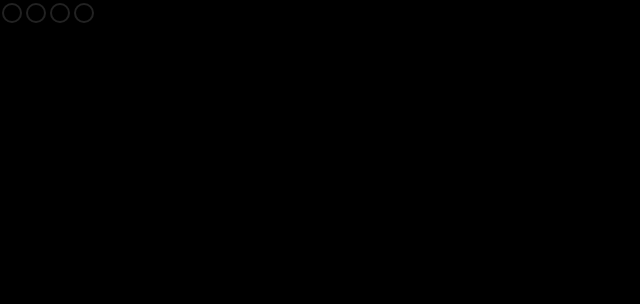
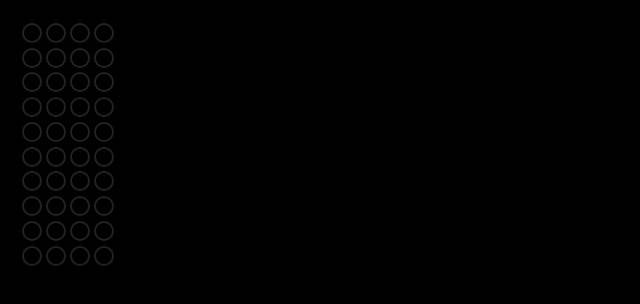
Before and after one commit to lime999/mastermind-react, a Next.js app: page / in a window 1280 px wide. Shown: the top 304 px of the page, without its empty margins (0-640 px from the left). Built offline with nearby package versions, Linux system fonts and the light colour scheme.

Commit message:
mastermind start

```diff
--- a/src/app/globals.css
+++ b/src/app/globals.css
@@ -28,13 +28,6 @@ body {
   padding: 0;
 }
 
-
-.board-row {
-  position: fixed;
-  inset: 0px;
-  margin: auto;
-}
-
 .pin {
   display: inline-block;
   width: 20px;
@@ -45,3 +38,14 @@ body {
   margin: 2px;
   vertical-align: middle;
 }
+
+.board-row:after {
+  clear: both;
+  content: '';
+  display: table;
+}
+
+.game {
+  display: flex;
+  flex-direction: row;
+}
--- a/src/app/layout.tsx
+++ b/src/app/layout.tsx
@@ -13,8 +13,8 @@ const geistMono = Geist_Mono({
 });
 
 export const metadata: Metadata = {
-  title: "mastermind",
-  description: "mastermind game",
+  title: "tic tac toe",
+  description: "tic tac toe",
 };
 
 export default function RootLayout({
--- a/src/app/page.tsx
+++ b/src/app/page.tsx
@@ -1,16 +1,112 @@
 'use client';
+
 import { useState } from 'react';
 
+type SquareProps = {
+  background: number;
+  onSquareClick?: () => void;
+};
+const colors =
+  ["#000000ff", "#ff0000ff", "#00ff00ff", "#0000ffff",
+    "#ffff00ff", "#00ffffff", "#ff00ffff", "#ffffffff"]
+
+function Pin({ background, onSquareClick }: SquareProps) {
+
+  return <button style={{ background: colors[background] }} className="pin" onClick={onSquareClick}></button>;
+
+}
+
 export default function Board() {
+
+  const [round, setRound] = useState(1);
+  const [pins, setPins] = useState(Array(40).fill(0));
+
+  function handleClick(i: number) {
+    if (i > round * 4 - 1) {
+      return;
+    }
+    const nextPins = pins.slice();
+    let nextColor
+
+    if (pins[i] > 6) {
+
+      nextColor = 0;
+    } else {
+
+      nextColor = (pins[i]) + 1;
+    }
+
+    nextPins[i] = nextColor;
+    setPins(nextPins);
+
+  }
+
+
+
+
+
   return (
     <>
-      <div className='board-row'>
-        <button className='pin'></button>
-        <button className='pin'></button>
-        <button className='pin'></button>
-        <button className='pin'></button>
+      <div className="board-row">
+        <Pin background={pins[0]} onSquareClick={() => handleClick(0)} />
+        <Pin background={pins[1]} onSquareClick={() => handleClick(1)} />
+        <Pin background={pins[2]} onSquareClick={() => handleClick(2)} />
+        <Pin background={pins[3]} onSquareClick={() => handleClick(3)} />
       </div>
-
+      <div className="board-row">
+        <Pin background={pins[4]} onSquareClick={() => handleClick(4)} />
+        <Pin background={pins[5]} onSquareClick={() => handleClick(5)} />
+        <Pin background={pins[6]} onSquareClick={() => handleClick(6)} />
+        <Pin background={pins[7]} onSquareClick={() => handleClick(7)} />
+      </div>
+      <div className="board-row">
+        <Pin background={pins[8]} onSquareClick={() => handleClick(8)} />
+        <Pin background={pins[9]} onSquareClick={() => handleClick(9)} />
+        <Pin background={pins[10]} onSquareClick={() => handleClick(10)} />
+        <Pin background={pins[11]} onSquareClick={() => handleClick(11)} />
+      </div>
+      <div className="board-row">
+        <Pin background={pins[12]} onSquareClick={() => handleClick(12)} />
+        <Pin background={pins[13]} onSquareClick={() => handleClick(13)} />
+        <Pin background={pins[14]} onSquareClick={() => handleClick(14)} />
+        <Pin background={pins[15]} onSquareClick={() => handleClick(15)} />
+      </div>
+      <div className="board-row">
+        <Pin background={pins[16]} onSquareClick={() => handleClick(16)} />
+        <Pin background={pins[17]} onSquareClick={() => handleClick(17)} />
+        <Pin background={pins[18]} onSquareClick={() => handleClick(18)} />
+        <Pin background={pins[19]} onSquareClick={() => handleClick(19)} />
+      </div>
+      <div className="board-row">
+        <Pin background={pins[20]} onSquareClick={() => handleClick(20)} />
+        <Pin background={pins[21]} onSquareClick={() => handleClick(21)} />
+        <Pin background={pins[22]} onSquareClick={() => handleClick(22)} />
+        <Pin background={pins[23]} onSquareClick={() => handleClick(23)} />
+      </div>
+      <div className="board-row">
+        <Pin background={pins[24]} onSquareClick={() => handleClick(24)} />
+        <Pin background={pins[25]} onSquareClick={() => handleClick(25)} />
+        <Pin background={pins[26]} onSquareClick={() => handleClick(26)} />
+        <Pin background={pins[27]} onSquareClick={() => handleClick(27)} />
+      </div>
+      <div className="board-row">
+        <Pin background={pins[28]} onSquareClick={() => handleClick(28)} />
+        <Pin background={pins[29]} onSquareClick={() => handleClick(29)} />
+        <Pin background={pins[30]} onSquareClick={() => handleClick(30)} />
+        <Pin background={pins[31]} onSquareClick={() => handleClick(31)} />
+      </div>
+      <div className="board-row">
+        <Pin background={pins[32]} onSquareClick={() => handleClick(32)} />
+        <Pin background={pins[33]} onSquareClick={() => handleClick(33)} />
+        <Pin background={pins[34]} onSquareClick={() => handleClick(34)} />
+        <Pin background={pins[35]} onSquareClick={() => handleClick(35)} />
+      </div>
+      <div className="board-row">
+        <Pin background={pins[36]} onSquareClick={() => handleClick(36)} />
+        <Pin background={pins[37]} onSquareClick={() => handleClick(37)} />
+        <Pin background={pins[38]} onSquareClick={() => handleClick(38)} />
+        <Pin background={pins[39]} onSquareClick={() => handleClick(39)} />
+      </div>
     </>
   );
 }
```
Also changed, not shown: 1 other file (tests, documents, lock files or other folders).
